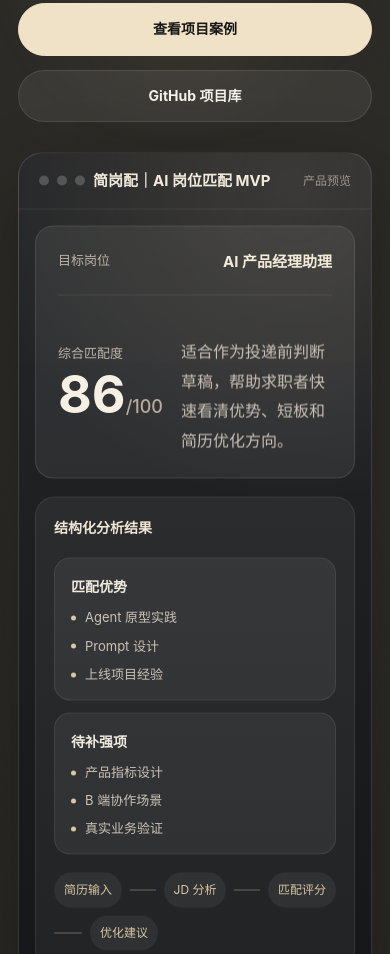
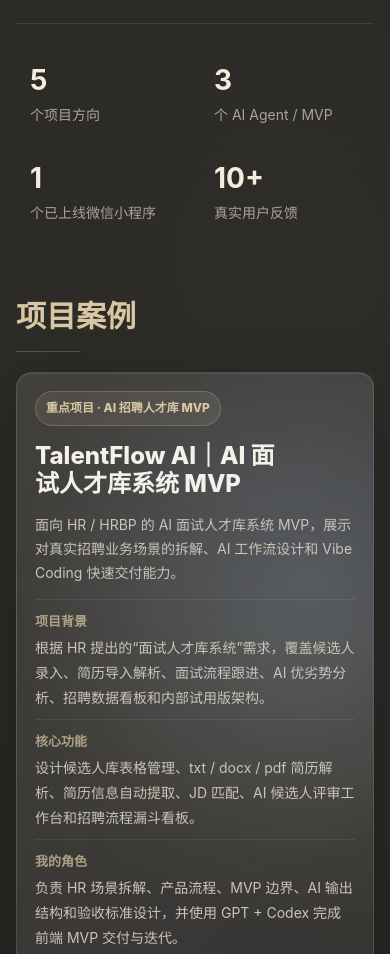
Before and after one commit to Zyhhhi/ai-product-portfolio, a plain HTML site: page index.html in a window 390 px wide. Shown: the part 769-1723 px from the top of the page. Drawn offline with Linux system fonts and the light colour scheme.

Commit message:
fix: improve mobile project visibility

```diff
--- a/index.html
+++ b/index.html
@@ -1805,11 +1805,102 @@
   }
 
   @media (max-width: 560px) {
+    body {
+      overflow-x: hidden;
+    }
+
+    .container {
+      display: flex;
+      flex-direction: column;
+      min-height: 0;
+      padding: 22px 16px 56px;
+      overflow: visible;
+    }
+
+    .header {
+      order: 0;
+      margin-bottom: 18px;
+      padding-bottom: 18px;
+    }
+
+    .hero-panel {
+      order: 1;
+      min-height: auto !important;
+      padding: 28px 0 26px !important;
+      gap: 22px;
+      overflow: visible;
+    }
+
+    .hero-panel::before {
+      display: none;
+    }
+
+    .hero-copy,
+    .hero-preview,
+    .hero-metrics {
+      min-width: 0;
+    }
+
+    .hero-kicker {
+      margin-bottom: 16px;
+    }
+
+    .hero-panel h2 {
+      font-size: 40px;
+      line-height: 1.08;
+    }
+
+    .hero-panel p {
+      margin-top: 16px;
+      font-size: 15px;
+      line-height: 1.72;
+    }
+
+    .hero-actions {
+      margin-top: 20px;
+    }
+
+    .hero-preview {
+      display: none;
+    }
+
+    .hero-metrics {
+      grid-template-columns: repeat(2, minmax(0, 1fr));
+      gap: 10px;
+      margin-top: 4px;
+    }
+
+    .hero-metrics div {
+      min-height: auto;
+      padding: 14px;
+    }
+
+    .hero-metrics strong {
+      font-size: 28px;
+    }
+
+    .capability-panel {
+      order: 3;
+    }
+
+    .container > .section:not(#projects) {
+      order: 4;
+    }
+
+    .footer {
+      order: 5;
+    }
+
     #projects {
       order: 2 !important;
       padding: 36px 0 44px !important;
       gap: 14px;
       scroll-margin-top: 18px;
+      display: flex !important;
+      flex-direction: column;
+      width: 100%;
+      min-height: 0;
+      overflow: visible;
     }
 
     #projects > .section-title,
@@ -1821,8 +1912,14 @@
 
     #projects .project-card.case-feature,
     #projects .project-card.case-support {
+      display: block !important;
+      width: 100% !important;
+      min-height: 0 !important;
       padding: 18px;
       border-radius: 16px;
+      opacity: 1 !important;
+      transform: none !important;
+      overflow: visible;
     }
 
     #projects .case-layout {
@@ -1948,6 +2045,14 @@
     .motion-ready #projects .project-card.reveal-target:not(.is-visible) {
       opacity: 1;
       transform: none;
+    }
+
+    .motion-ready #projects,
+    .motion-ready #projects .project-card,
+    .motion-ready #projects .case-layout,
+    .motion-ready #projects .case-copy {
+      opacity: 1 !important;
+      transform: none !important;
     }
 
     .preview-window {
```
